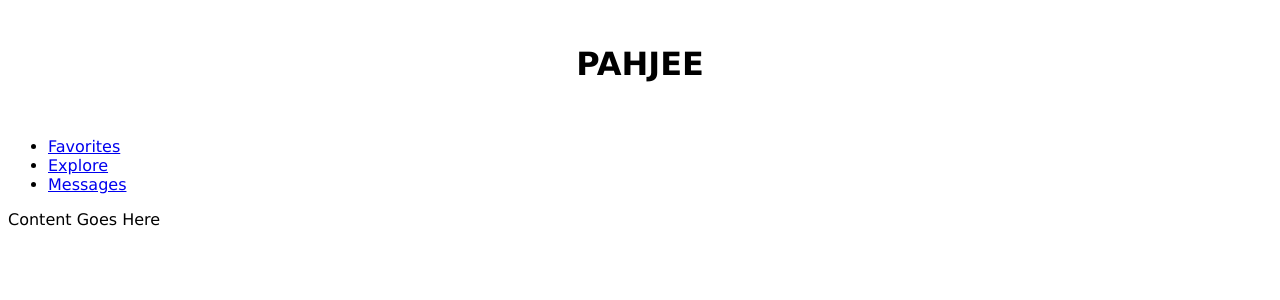
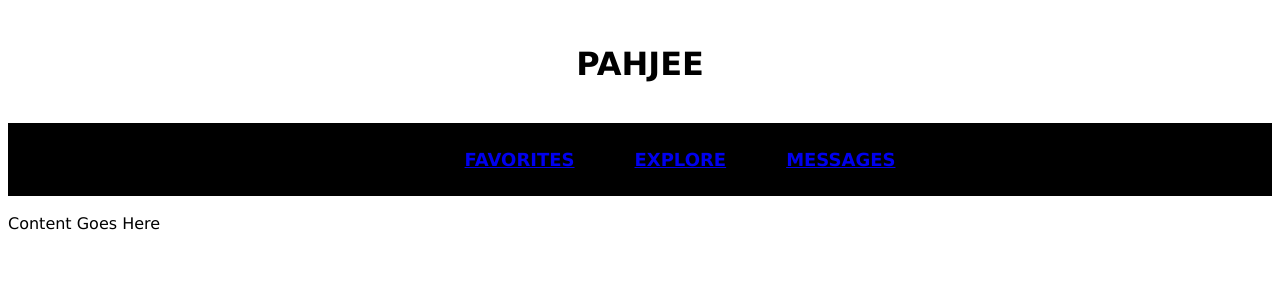
Before and after one commit to lmartin2422/Pahjee, an Angular app: page /home in a window 1280 px wide. Shown: the top 300 px of the page. Built offline with nearby package versions, Linux system fonts and the light colour scheme.

Commit message:
Updated styles: black background & pink text

```diff
--- a/src/app/nav/nav.component.css
+++ b/src/app/nav/nav.component.css
@@ -1,3 +1,19 @@
-.container {
+.navbar-custom {
+    border-top: 2px solid white;  /* Adds a line at the top */
+    border-bottom: 2px solid white; /* Adds a line at the bottom */
+    background-color: black; /* Light gray background */
+    padding: 10px 0;
+}
 
+
+.nav {
+    display: flex;
+    justify-content: center; /* Center the nav items */
+    gap: 20px; /* Space between items */
 }
+
+.nav-link {
+    font-size: 18px;
+    font-weight: bold;
+    text-transform: uppercase;
+}
--- a/src/app/nav/nav.component.html
+++ b/src/app/nav/nav.component.html
@@ -16,18 +16,18 @@
  -->
 
 
- <nav class="navbar-expand-md border-bottom mb-3">
+ <nav class="navbar-custom border-top border-bottom">
     <div class="container">
       <ul class="nav justify-content-center">
-        <li class="nav-item">
+        <ul class="nav-item">
           <a class="nav-link text-secondary" [routerLink]="'/favorites'" routerLinkActive="text-white">Favorites</a>
-        </li>
-        <li class="nav-item">
+        </ul>
+        <ul class="nav-item">
           <a class="nav-link text-secondary" [routerLink]="'/explore'" routerLinkActive="text-white">Explore</a>
-        </li>
-        <li class="nav-item">
+        </ul>
+        <ul class="nav-item">
           <a class="nav-link text-secondary" [routerLink]="'/messages'" routerLinkActive="text-white">Messages</a>
-        </li>
+        </ul>
       </ul>
     </div>
   </nav>
```
